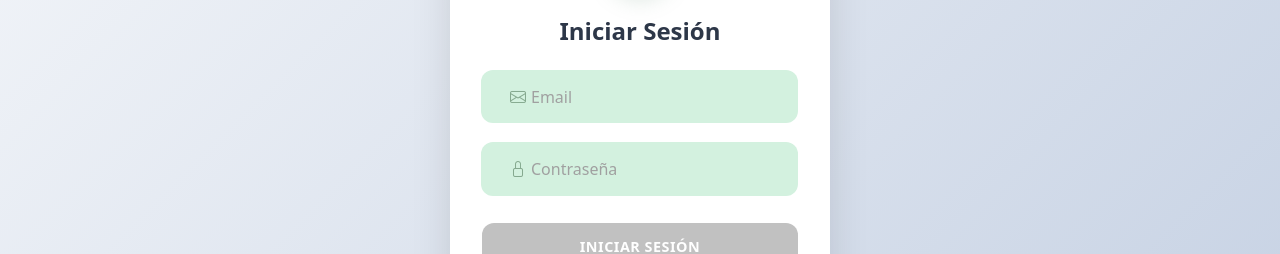
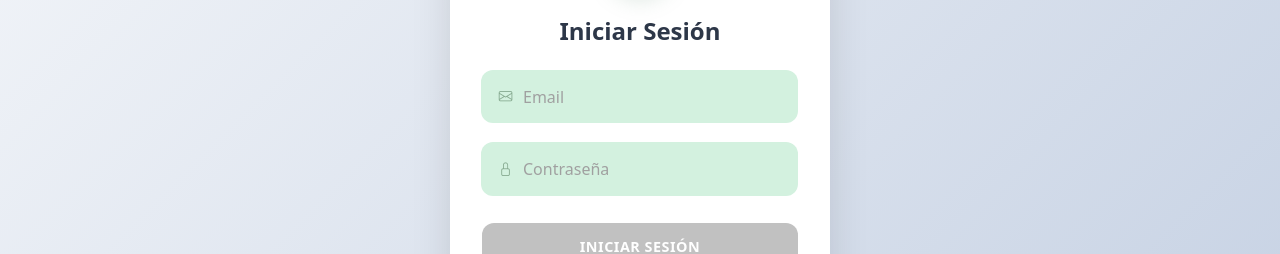
Before and after one commit to josuearreola/SMIIVERN-FRONTEND, an Angular app: page /login in a window 1280 px wide. Shown: the part 272-526 px from the top of the page. Built offline with nearby package versions, Linux system fonts and the light colour scheme.

Commit message:
cambio en estilos v3

```diff
--- a/src/auth/login/login.component.scss
+++ b/src/auth/login/login.component.scss
@@ -63,17 +63,18 @@
 
             .input-group-text {
                 position: absolute;
-                left: 1rem;
+                left: 0.3rem;
                 top: 50%;
                 transform: translateY(-50%);
                 background: none;
                 border: none;
                 color: vars.$primary-green;
-                z-index: 10;
+                z-index: 150;
+                pointer-events: none;
                 width: 20px;
 
                 i {
-                    font-size: 1rem;
+                    font-size: 0.85rem;
                 }
             }
 
@@ -81,9 +82,11 @@
                 background: vars.$light-green;
                 border: 2px solid transparent;
                 border-radius: 12px;
-                padding: 0.8rem 1rem 0.8rem 3rem;
+                padding: 0.8rem 1rem 0.8rem 2.5rem;
                 font-size: 0.9rem;
                 transition: all 0.3s ease;
+                position: relative;
+                z-index: 1;
 
                 &::placeholder {
                     color: #a0a0a0;
@@ -247,6 +250,30 @@
 
             .form-group {
                 margin-bottom: 1rem;
+
+                .input-group {
+                    .input-group-text {
+                        left: 0.4rem;
+                        z-index: 200;
+
+                        i {
+                            font-size: 0.9rem;
+                        }
+                    }
+
+                    .form-control {
+                        padding: 0.7rem 0.8rem 0.7rem 2.2rem;
+                        font-size: 0.85rem;
+                        height: auto;
+                        min-height: 44px; // Tamaño mínimo para touch
+                        position: relative;
+                        z-index: 1;
+
+                        &::placeholder {
+                            font-size: 0.85rem;
+                        }
+                    }
+                }
             }
         }
     }
```
